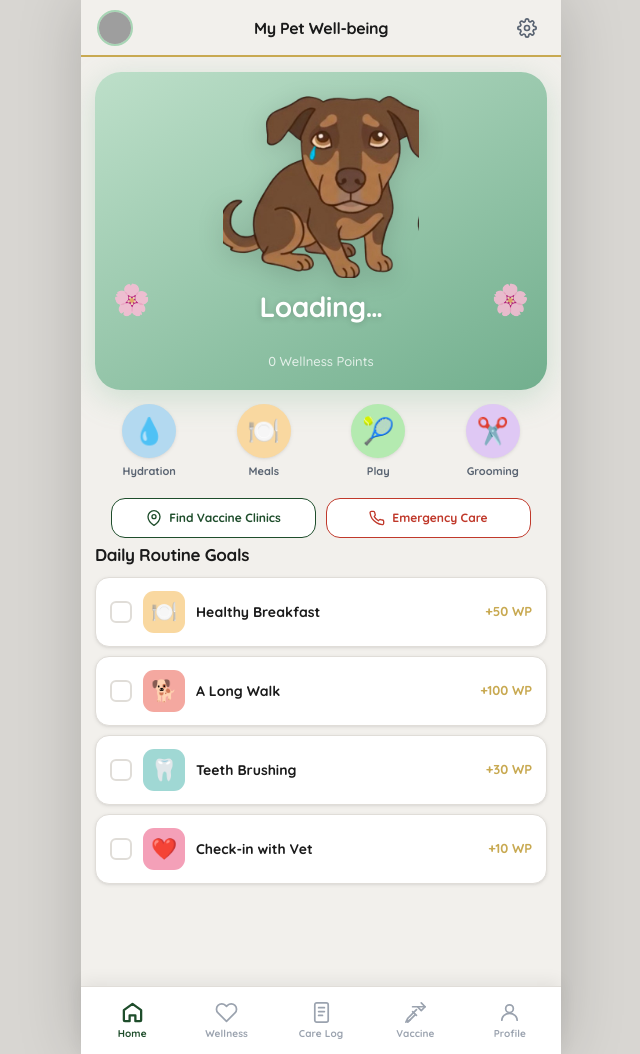
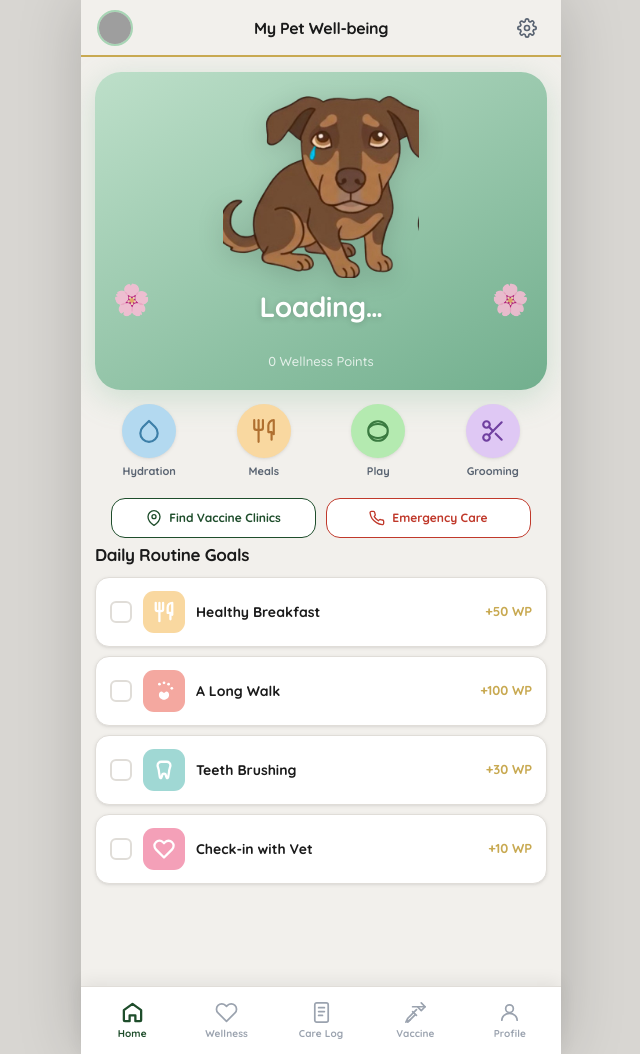
Before and after one commit to kylephamn/winner2, a Flask app: page / in a window 1280 px wide. Shown: the whole page, without its empty margins (319-959 px from the left). Run offline with Flask 3, Linux system fonts and the light colour scheme; data that the repository does not hold is empty; grey boxes are pictures that could not be loaded.

Commit message:
update icons

```diff
--- a/static/css/main.css
+++ b/static/css/main.css
@@ -321,7 +321,6 @@ a:hover { color: var(--csu-green); }
   display: flex;
   align-items: center;
   justify-content: center;
-  font-size: 26px;
   box-shadow: var(--shadow-sm);
   transition: box-shadow var(--transition);
 }
@@ -409,7 +408,6 @@ a:hover { color: var(--csu-green); }
   display: flex;
   align-items: center;
   justify-content: center;
-  font-size: 21px;
   flex-shrink: 0;
 }
 
@@ -578,7 +576,6 @@ a:hover { color: var(--csu-green); }
   display: flex;
   align-items: center;
   justify-content: center;
-  font-size: 24px;
   transition: transform var(--transition), box-shadow var(--transition);
 }
 
@@ -1492,6 +1489,22 @@ button:hover::before { display: none; }
   color: var(--csu-green);
 }
 
+.loc-website-link {
+  font-size: 12px;
+  font-weight: 700;
+  color: var(--csu-mid);
+  border: 1.5px solid var(--csu-border);
+  border-radius: 6px;
+  padding: 4px 10px;
+  text-decoration: none;
+  transition: border-color var(--transition), color var(--transition);
+}
+
+.loc-website-link:hover {
+  border-color: var(--csu-green);
+  color: var(--csu-green);
+}
+
 /* ── Zero results ────────────────────────────────────────── */
 
 .loc-zero {
--- a/static/js/gamification.js
+++ b/static/js/gamification.js
@@ -8,18 +8,18 @@ function setActivePetSpecies(species) { _activePetSpecies = (species || '').toLo
 
 // ── Daily goals definition ────────────────────────────────────
 const DAILY_GOALS = [
-  { id: 'breakfast', icon: '🍽️', label: 'Healthy Breakfast', pts: 50,  bg: '#F9D8A0' },
-  { id: 'walk',      icon: '🐕', label: 'A Long Walk',        pts: 100, bg: '#F4A8A0' },
-  { id: 'teeth',     icon: '🦷', label: 'Teeth Brushing',     pts: 30,  bg: '#A0D8D4' },
-  { id: 'checkin',   icon: '❤️', label: 'Check-in with Vet', pts: 10,  bg: '#F4A0B8' },
+  { id: 'breakfast', icon: '<svg viewBox="0 0 24 24" width="22" height="22" fill="none" stroke="white" stroke-width="2.5" stroke-linecap="round" stroke-linejoin="round"><path d="M3 2v7c0 1.1.9 2 2 2h4a2 2 0 0 0 2-2V2"/><path d="M7 2v20"/><path d="M21 15V2a5 5 0 0 0-5 5v6h3v7"/></svg>', label: 'Healthy Breakfast', pts: 50,  bg: '#F9D8A0' },
+  { id: 'walk',      icon: '<svg viewBox="0 0 24 24" width="22" height="22" fill="white"><circle cx="7" cy="4.5" r="1.5"/><circle cx="12" cy="3" r="1.5"/><circle cx="17" cy="4.5" r="1.5"/><circle cx="20.5" cy="9" r="1.5"/><path d="M12 21.5c-3 0-6-2.5-5.5-6 .5-3 3-3.5 4.5-2 .5.5 1.5.5 2 0 1.5-1.5 4-1 4.5 2 .5 3.5-2.5 6-5.5 6z"/></svg>', label: 'A Long Walk',        pts: 100, bg: '#F4A8A0' },
+  { id: 'teeth',     icon: '<svg viewBox="0 0 24 24" width="22" height="22" fill="none" stroke="white" stroke-width="2.5" stroke-linecap="round" stroke-linejoin="round"><path d="M9 3h6a4 4 0 0 1 4 4c0 2-1.5 4-1.5 7l-1 6c-.2 1-1 1.2-1.5.5L14 18a2 2 0 0 0-4 0l-1 2.5c-.5.7-1.3.5-1.5-.5l-1-6C6.5 11 5 9 5 7a4 4 0 0 1 4-4z"/></svg>', label: 'Teeth Brushing',     pts: 30,  bg: '#A0D8D4' },
+  { id: 'checkin',   icon: '<svg viewBox="0 0 24 24" width="22" height="22" fill="none" stroke="white" stroke-width="2.5" stroke-linecap="round" stroke-linejoin="round"><path d="M20.84 4.61a5.5 5.5 0 0 0-7.78 0L12 5.67l-1.06-1.06a5.5 5.5 0 0 0-7.78 7.78l1.06 1.06L12 21.23l7.78-7.78 1.06-1.06a5.5 5.5 0 0 0 0-7.78z"/></svg>', label: 'Check-in with Vet', pts: 10,  bg: '#F4A0B8' },
 ];
 
 const BADGE_META = {
-  first_steps:       { emoji: '👟', name: 'First Steps'        },
-  health_starter:    { emoji: '🌱', name: 'Health Starter'     },
-  wellness_champion: { emoji: '🏆', name: 'Wellness Champion'  },
-  dedicated_owner:   { emoji: '⭐', name: 'Dedicated Owner'    },
-  pet_health_hero:   { emoji: '🦸', name: 'Pet Health Hero'    },
+  first_steps:       { emoji: '<svg viewBox="0 0 24 24" width="24" height="24" fill="white"><circle cx="7" cy="4.5" r="1.5"/><circle cx="12" cy="3" r="1.5"/><circle cx="17" cy="4.5" r="1.5"/><circle cx="20.5" cy="9" r="1.5"/><path d="M12 21.5c-3 0-6-2.5-5.5-6 .5-3 3-3.5 4.5-2 .5.5 1.5.5 2 0 1.5-1.5 4-1 4.5 2 .5 3.5-2.5 6-5.5 6z"/></svg>', name: 'First Steps'        },
+  health_starter:    { emoji: '<svg viewBox="0 0 24 24" width="24" height="24" fill="none" stroke="white" stroke-width="2" stroke-linecap="round" stroke-linejoin="round"><path d="M17 8C8 10 5.9 16.17 3.82 22c8.41-3.48 10.17-8.17 10.18-11z"/><path d="M3.82 22c2 1 4 2 6 2a13 13 0 0 0 13-13c0-4-2-7-4-9"/></svg>', name: 'Health Starter'     },
+  wellness_champion: { emoji: '<svg viewBox="0 0 24 24" width="24" height="24" fill="none" stroke="white" stroke-width="2" stroke-linecap="round" stroke-linejoin="round"><path d="M8 21h8"/><path d="M12 17v4"/><path d="M17 2H7a2 2 0 0 0-2 2v4c0 3.31 2.69 6 6 6s6-2.69 6-6V4a2 2 0 0 0-2-2z"/><path d="M19 5h2a2 2 0 0 1 2 2v1a4 4 0 0 1-4 4h-1"/><path d="M5 5H3a2 2 0 0 0-2 2v1a4 4 0 0 0 4 4h1"/></svg>', name: 'Wellness Champion'  },
+  dedicated_owner:   { emoji: '<svg viewBox="0 0 24 24" width="24" height="24" fill="none" stroke="white" stroke-width="2" stroke-linecap="round" stroke-linejoin="round"><polygon points="12 2 15.09 8.26 22 9.27 17 14.14 18.18 21.02 12 17.77 5.82 21.02 7 14.14 2 9.27 8.91 8.26 12 2"/></svg>', name: 'Dedicated Owner'    },
+  pet_health_hero:   { emoji: '<svg viewBox="0 0 24 24" width="24" height="24" fill="none" stroke="white" stroke-width="2" stroke-linecap="round" stroke-linejoin="round"><path d="M12 22s8-4 8-10V5l-8-3-8 3v7c0 6 8 10 8 10z"/></svg>', name: 'Pet Health Hero'    },
 };
 
 // ── localStorage goal state (resets each calendar day, per pet) ──
--- a/static/js/patients.js
+++ b/static/js/patients.js
@@ -122,6 +122,9 @@ function renderPatientHero(patient) {
   const ptsEl  = document.getElementById('hero-pts');
 
   if (nameEl) nameEl.textContent = patient.name || 'Your Pet';
+
+  const headerTitle = document.getElementById('app-header-title');
+  if (headerTitle) headerTitle.textContent = patient.name ? `${patient.name}'s Well-being` : 'My Pet Well-being';
 
   // Age from DOB
   let ageStr = '';
--- a/templates/index.html
+++ b/templates/index.html
@@ -16,7 +16,7 @@
     <button class="app-header__avatar-btn" onclick="switchTab('profile')" title="Profile">
       <img src="/images/face1.png" id="header-pet-face" alt="Pet" class="header-avatar" />
     </button>
-    <h1 class="app-header__title">My Pet Well-being</h1>
+    <h1 class="app-header__title" id="app-header-title">My Pet Well-being</h1>
     <button class="app-header__settings icon-btn" onclick="switchTab('profile')" title="Settings">
       <svg viewBox="0 0 24 24" fill="none" stroke="currentColor" stroke-width="2" stroke-linecap="round" stroke-linejoin="round">
         <circle cx="12" cy="12" r="3"/>
@@ -51,19 +51,27 @@
       <!-- Quick Actions -->
       <div class="quick-actions-row">
         <button class="qa-btn" onclick="logQuickAction('hydration')" data-action="hydration">
-          <span class="qa-icon" style="--qa-color:#B3D9F0">💧</span>
+          <span class="qa-icon" style="--qa-color:#B3D9F0">
+            <svg viewBox="0 0 24 24" width="26" height="26" fill="none" stroke="#3d7fa8" stroke-width="2" stroke-linecap="round" stroke-linejoin="round"><path d="M12 2.69l5.66 5.66a8 8 0 1 1-11.31 0z"/></svg>
+          </span>
           <span class="qa-label">Hydration</span>
         </button>
         <button class="qa-btn" onclick="logQuickAction('meals')" data-action="meals">
-          <span class="qa-icon" style="--qa-color:#F9D8A0">🍽️</span>
+          <span class="qa-icon" style="--qa-color:#F9D8A0">
+            <svg viewBox="0 0 24 24" width="26" height="26" fill="none" stroke="#b07030" stroke-width="2" stroke-linecap="round" stroke-linejoin="round"><path d="M3 2v7c0 1.1.9 2 2 2h4a2 2 0 0 0 2-2V2"/><path d="M7 2v20"/><path d="M21 15V2a5 5 0 0 0-5 5v6h3v7"/></svg>
+          </span>
           <span class="qa-label">Meals</span>
         </button>
         <button class="qa-btn" onclick="logQuickAction('play')" data-action="play">
-          <span class="qa-icon" style="--qa-color:#B4EAB0">🎾</span>
+          <span class="qa-icon" style="--qa-color:#B4EAB0">
+            <svg viewBox="0 0 24 24" width="26" height="26" fill="none" stroke="#3a7a40" stroke-width="2" stroke-linecap="round" stroke-linejoin="round"><circle cx="12" cy="12" r="9"/><path d="M3.6 9a12 12 0 0 1 16.8 0"/><path d="M3.6 15a12 12 0 0 0 16.8 0"/></svg>
+          </span>
           <span class="qa-label">Play</span>
         </button>
         <button class="qa-btn" onclick="logQuickAction('grooming')" data-action="grooming">
-          <span class="qa-icon" style="--qa-color:#DFC8F4">✂️</span>
+          <span class="qa-icon" style="--qa-color:#DFC8F4">
+            <svg viewBox="0 0 24 24" width="26" height="26" fill="none" stroke="#7040a0" stroke-width="2" stroke-linecap="round" stroke-linejoin="round"><circle cx="6" cy="6" r="3"/><circle cx="6" cy="18" r="3"/><line x1="20" y1="4" x2="8.12" y2="15.88"/><line x1="14.47" y1="14.48" x2="20" y2="20"/><line x1="8.12" y1="8.12" x2="12" y2="12"/></svg>
+          </span>
           <span class="qa-label">Grooming</span>
         </button>
       </div>
```
Also changed, not shown: static/js/locations.js (+45 -0 lines).
